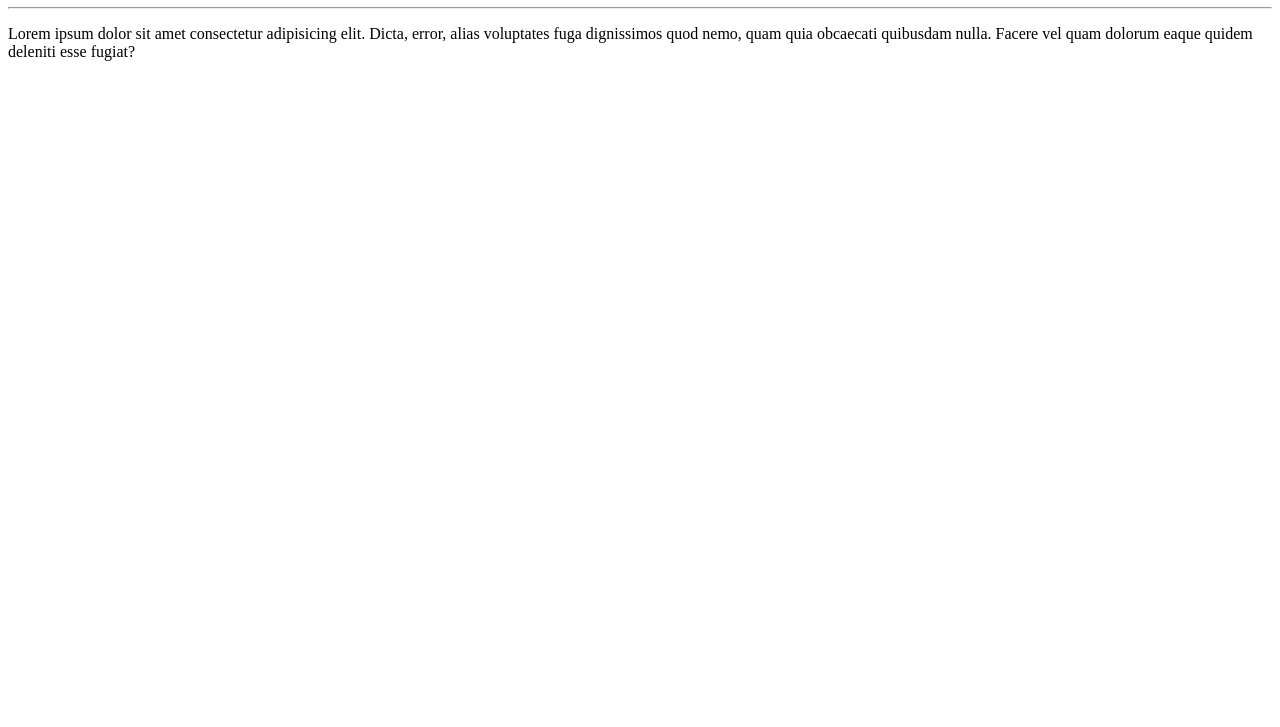
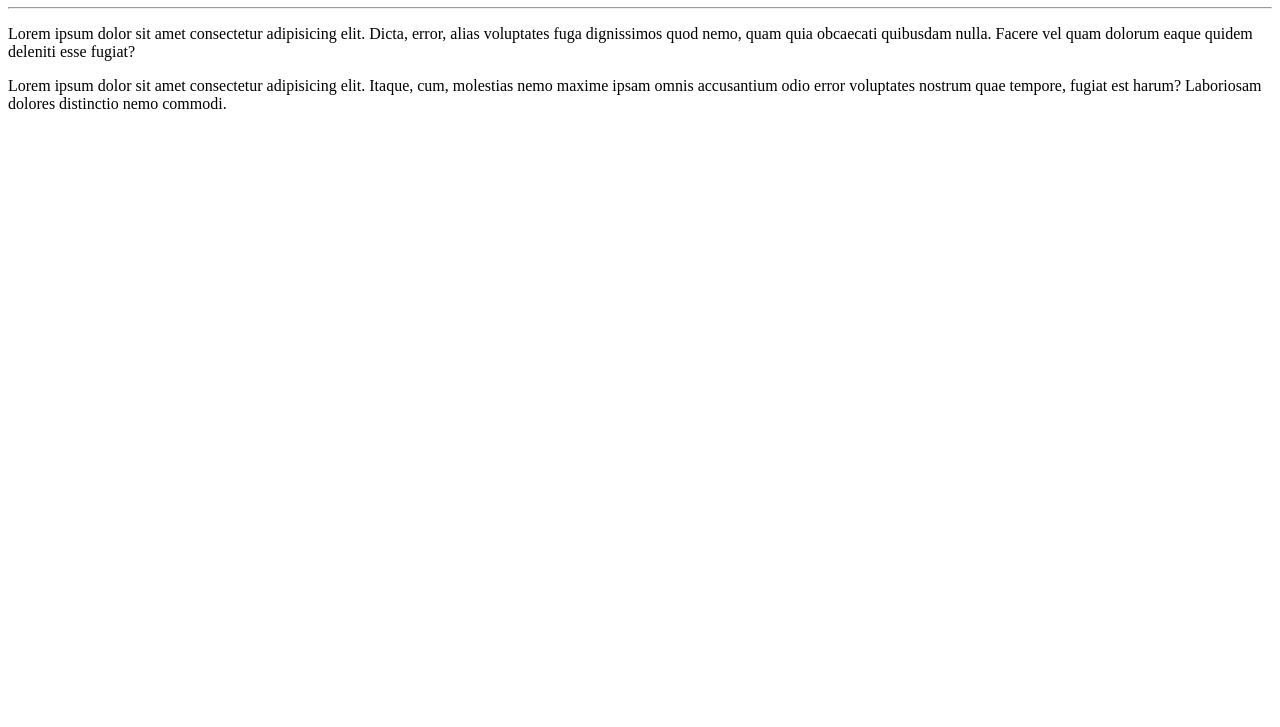
Before and after one commit to TiagoMarte/Ola-Mundo, a plain HTML site: page stie ola mundo/index.html in a window 1280 px wide. Shown: the part 73-800 px from the top of the page. Drawn offline with Linux system fonts and the light colour scheme.

Commit message:
adicionei paragrafo

```diff
--- a/stie ola mundo/index.html
+++ b/stie ola mundo/index.html
@@ -9,5 +9,6 @@
     <h1>Olá, Mundo!</h1>
     <hr>
     <p>Lorem ipsum dolor sit amet consectetur adipisicing elit. Dicta, error, alias voluptates fuga dignissimos quod nemo, quam quia obcaecati quibusdam nulla. Facere vel quam dolorum eaque quidem deleniti esse fugiat?</p>
+    <p>Lorem ipsum dolor sit amet consectetur adipisicing elit. Itaque, cum, molestias nemo maxime ipsam omnis accusantium odio error voluptates nostrum quae tempore, fugiat est harum? Laboriosam dolores distinctio nemo commodi.</p>
 </body>
 </html>
```
